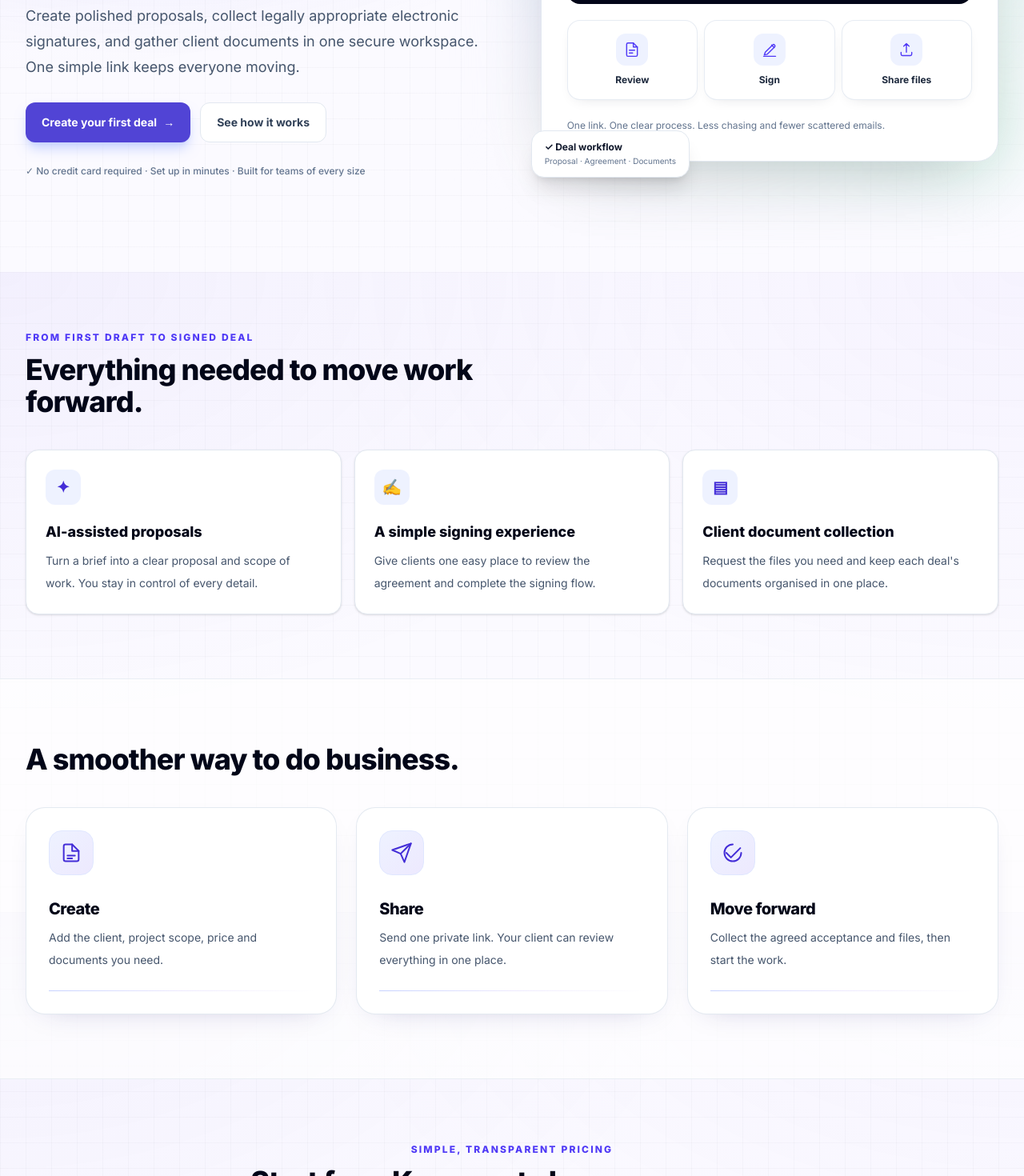
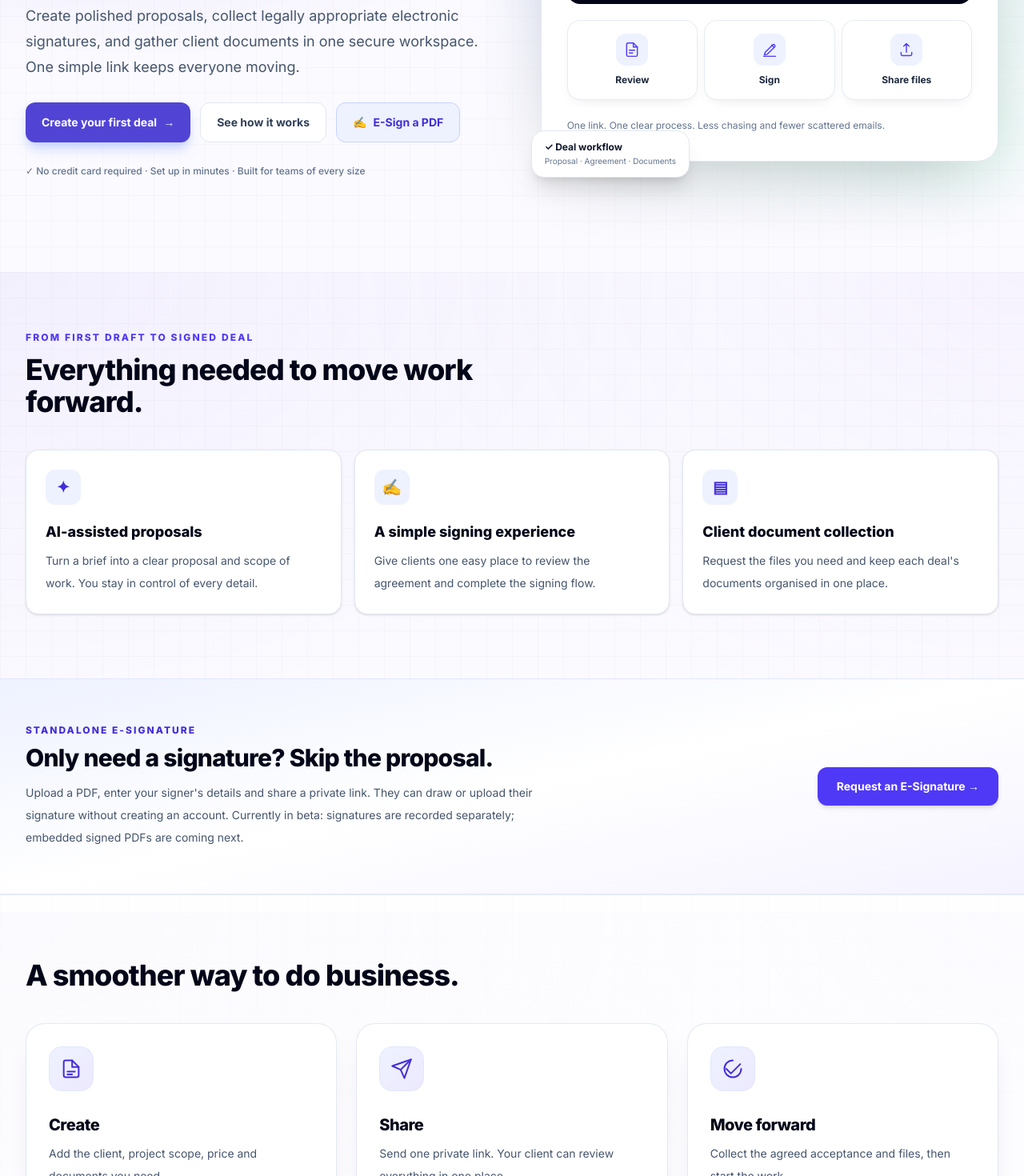
Before and after one commit to Abhay-Sharma14/signdealdocs, a Next.js app: page / in a window 1280 px wide. Shown: the part 460-1930 px from the top of the page at 80% size. Built offline with nearby package versions, Linux system fonts and the light colour scheme.

Commit message:
Feature standalone e-signing in public homepage navigation and CTA

```diff
--- a/components/home-page.tsx
+++ b/components/home-page.tsx
@@ -28,6 +28,7 @@ export default function HomePage() {
           <Logo />
           <nav className="hidden items-center gap-7 md:flex">
             <a href="#product" className="text-sm font-semibold text-slate-600 hover:text-slate-950">{t("navProduct")}</a>
+            <Link href="/signatures/new" className="text-sm font-semibold text-indigo-700 hover:text-indigo-900">E-Signatures</Link>
             <a href="#how-it-works" className="text-sm font-semibold text-slate-600 hover:text-slate-950">{t("navHow")}</a>
             <a href="#pricing" className="text-sm font-semibold text-slate-600 hover:text-slate-950">{t("navPricing")}</a>
           </nav>
@@ -52,6 +53,7 @@ export default function HomePage() {
               <div className="flex flex-wrap gap-3">
                 <Link href="/login" className="inline-flex items-center justify-center rounded-xl bg-brand px-5 py-3.5 text-sm font-bold text-white shadow-lg shadow-indigo-200 transition hover:-translate-y-0.5 hover:bg-[#4338ca]">{t("primary")} <span className="ml-2">→</span></Link>
                 <a href="#how-it-works" className="inline-flex items-center justify-center rounded-xl border border-slate-200 bg-white px-5 py-3.5 text-sm font-bold text-slate-700 transition hover:bg-slate-50">{t("secondary")}</a>
+                <Link href="/signatures/new" className="inline-flex items-center justify-center gap-2 rounded-xl border border-indigo-200 bg-indigo-50 px-5 py-3.5 text-sm font-bold text-indigo-700 transition hover:border-indigo-300 hover:bg-indigo-100"><span aria-hidden="true">✍</span> E-Sign a PDF</Link>
               </div>
               <p className="text-xs font-medium text-slate-500">✓ {t("trust")}</p>
             </div>
@@ -100,6 +102,17 @@ export default function HomePage() {
           <div className="max-w-2xl"><p className="text-xs font-extrabold uppercase tracking-[.18em] text-indigo-600">{t("sectionLabel")}</p><h2 className="mt-3 text-3xl font-extrabold tracking-tight text-slate-950 sm:text-4xl">{t("sectionTitle")}</h2></div>
           <div className="mt-10 grid gap-4 md:grid-cols-3">
             {features.map((item)=><article key={item.number} className="rounded-2xl border border-slate-200 bg-white p-6 shadow-sm transition hover:-translate-y-1 hover:shadow-lg"><div className="flex h-11 w-11 items-center justify-center rounded-xl bg-indigo-50 text-xl font-bold text-indigo-700">{item.icon}</div><h3 className="mt-5 text-lg font-extrabold text-slate-950">{item.title}</h3><p className="mt-2 text-sm leading-7 text-slate-600">{item.copy}</p></article>)}
+          </div>
+        </section>
+
+        <section className="border-y border-indigo-100 bg-gradient-to-br from-indigo-50 via-white to-violet-50">
+          <div className="mx-auto grid max-w-7xl items-center gap-7 px-4 py-14 sm:px-6 lg:grid-cols-[1fr_auto] lg:px-8">
+            <div>
+              <p className="text-xs font-extrabold uppercase tracking-[.17em] text-indigo-700">Standalone E-Signature</p>
+              <h2 className="mt-2 text-2xl font-extrabold tracking-tight text-slate-950 sm:text-3xl">Only need a signature? Skip the proposal.</h2>
+              <p className="mt-3 max-w-2xl text-sm leading-7 text-slate-600">Upload a PDF, enter your signer's details and share a private link. They can draw or upload their signature without creating an account. Currently in beta: signatures are recorded separately; embedded signed PDFs are coming next.</p>
+            </div>
+            <Link href="/signatures/new" className="inline-flex items-center justify-center rounded-xl bg-indigo-600 px-6 py-3.5 text-sm font-bold text-white shadow-md hover:bg-indigo-700">Request an E-Signature →</Link>
           </div>
         </section>
 
```
